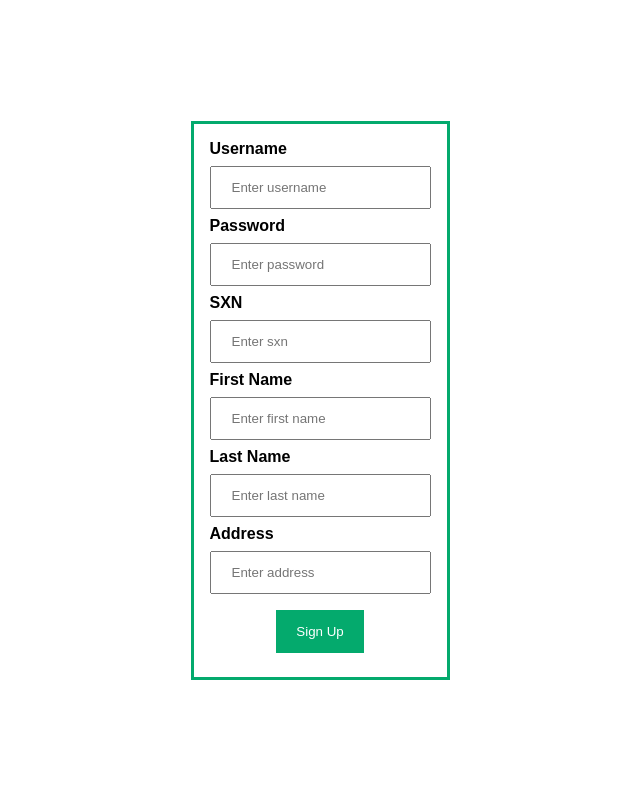
After one commit to noelkhalaf/DataBase_1_Project_E_Hotel, a Flask app: page /customerSignUp in a window 1280 px wide. The commit adds this page. Shown: the whole page, without its empty margins (320-960 px from the left). Run offline with Flask 3, Linux system fonts and the light colour scheme.

Commit message:
Added new html with css file and backend routes

```diff
--- a/app.py
+++ b/app.py
@@ -17,17 +17,67 @@ cursor = db.cursor()
 with open('schema.sql', 'r') as f:
     db._execute_query(f.read())
 
-@app.route('/', methods=['GET'])
+@app.route('/')
 def index():
     return render_template('index.html')
 
-@app.route('/employee/', methods=['GET'])
-def employee_page():
-    return render_template('index.html')
+@app.route('/employee')
+def employee():
+    return render_template('employee.html')
 
-@app.route('/customer/', methods=['GET'])
-def customer_page():
-    return render_template('index.html')
+@app.route('/customer')
+def customer():
+    return render_template('customer.html')
+
+@app.route('/customerSignIn', methods=['GET', 'POST'])
+def customerSignIn():
+    msg = ''
+    if request.method == 'POST':
+        username = request.form['username']
+        password = request.form['password']
+        cursor.execute('SELECT * FROM CUSTOMER WHERE username = % s AND password = % s', (username, password, ))
+        customer = cursor.fetchone()
+        if customer:
+            msg = 'Login success !'
+            return render_template('index.html', msg = msg)
+        else:
+            msg = 'Incorrect username or password'
+    return render_template('customer_signin.html', msg = msg)
+
+@app.route('/employeeSignIn', methods=['GET', 'POST'])
+def emplyeeSignIn():
+    msg = ''
+    if request.method == 'POST':
+        employee_id = request.form['employee_id']
+        fname = request.form['fname']
+        cursor.execute('SELECT * FROM EMPLOYEE WHERE employee_id = % s AND first_name = % s', (employee_id, fname, ))
+        employee = cursor.fetchone()
+        if employee:
+            msg = 'Login success !'
+            return render_template('index.html', msg = msg)
+        else:
+            msg = 'Incorrect id or first name'
+    return render_template('employee_signin.html', msg = msg)
+
+@app.route('/customerSignUp', methods=['GET', 'POST'])
+def customerSignUp():
+    msg = ''
+    if request.method == 'POST':
+        username = request.form['username']
+        sxn = request.form['sxn']
+        fname = request.form['fname']
+        lname = request.form['lname']
+        address = request.form['address']
+        password = request.form['password']
+        cursor.execute('SELECT * FROM CUSTOMER WHERE username = % s', (username, ))
+        customer = cursor.fetchone()
+        if not customer:
+            cursor.execute('INSERT INTO CUSTOMER VALUES (NULL, %s, %s, % s, % s, % s, % s, CURDATE())', (username, password, sxn, fname, lname, address, ))
+            db.commit()
+            msg = 'Customer created successfully !'
+        else:
+            msg = 'Customer already exists'
+    return render_template('customer_signup.html', msg = msg)
 
 if __name__ == '__main__':
-    app.run(port=7777)
+    app.run(debug=True, port=7777)
--- /dev/null
+++ b/static/style.css
@@ -0,0 +1,58 @@
+html,body {
+    height:100%;
+    width:100%;
+    margin:0;
+  }
+
+body {
+    display:flex;
+    flex-direction: column;
+    font-family: 'Lexend Deca', sans-serif;
+}
+
+h2, h4 {
+    text-align: center;
+}
+
+form {
+    margin:auto;
+    border: 3px solid #04AA6D;
+}
+
+.container {
+    align-items: center;
+}
+
+input, label {
+    display: block;
+}
+
+.textbox{
+    width: auto;
+    padding: 12px 20px;
+    margin: 8px 0;
+}
+
+button {
+    background-color: #04AA6D;
+    color: white;
+    padding: 14px 20px;
+    margin: 8px 0;
+    font-family: 'Lexend Deca', sans-serif;
+    border: none;
+    cursor: pointer;
+    display: inline-block;
+    width: auto;
+}
+
+.buttonHolder {
+    text-align: center;
+}
+
+button:hover {
+    opacity: 0.8;
+}
+
+.container {
+    padding: 16px;
+}
--- /dev/null
+++ b/templates/customer_signup.html
@@ -0,0 +1,41 @@
+<!DOCTYPE html>
+<html lang="en">
+
+<head>
+    <title>Sign Up</title>
+
+    <link rel="stylesheet" href="{{ url_for('static', filename='style.css') }}">
+</head>
+
+<body>
+    <form action="{{ url_for('customerSignUp') }}" method="POST">
+        <div class="container">
+            <div class="msg">{{ msg }}</div>
+
+            <label for="username"><b>Username</b></label>
+            <input class="textbox" type="text" placeholder="Enter username" id="username" name="username" required>
+
+            <label for="password"><b>Password</b></label>
+            <input class="textbox" type="password" placeholder="Enter password" id="password" name="password" required>
+
+            <label for="sxn"><b>SXN</b></label>
+            <input class="textbox" type="text" placeholder="Enter sxn" id="sxn" name="sxn" required>
+
+            <label for="fname"><b>First Name</b></label>
+            <input class="textbox" type="text" placeholder="Enter first name" id="fname" name="fname" required>
+
+            <label for="lname"><b>Last Name</b></label>
+            <input class="textbox" type="text" placeholder="Enter last name" id="lname" name="lname" required>
+
+            <label for="address"><b>Address</b></label>
+            <input class="textbox" type="text" placeholder="Enter address" id="address" name="address" required>
+
+            <div class="buttonHolder">
+                <button type="submit">Sign Up</button>
+            </div>
+        </div>
+    </form>
+</body>
+
+
+</html>
```
Also changed, not shown: templates/customer.html (added, +20 -0 lines), templates/customer_signin.html (added, +29 -0 lines), templates/employee.html (added, +21 -0 lines), templates/employee_signin.html (added, +29 -0 lines), templates/index.html (+15 -5 lines).
